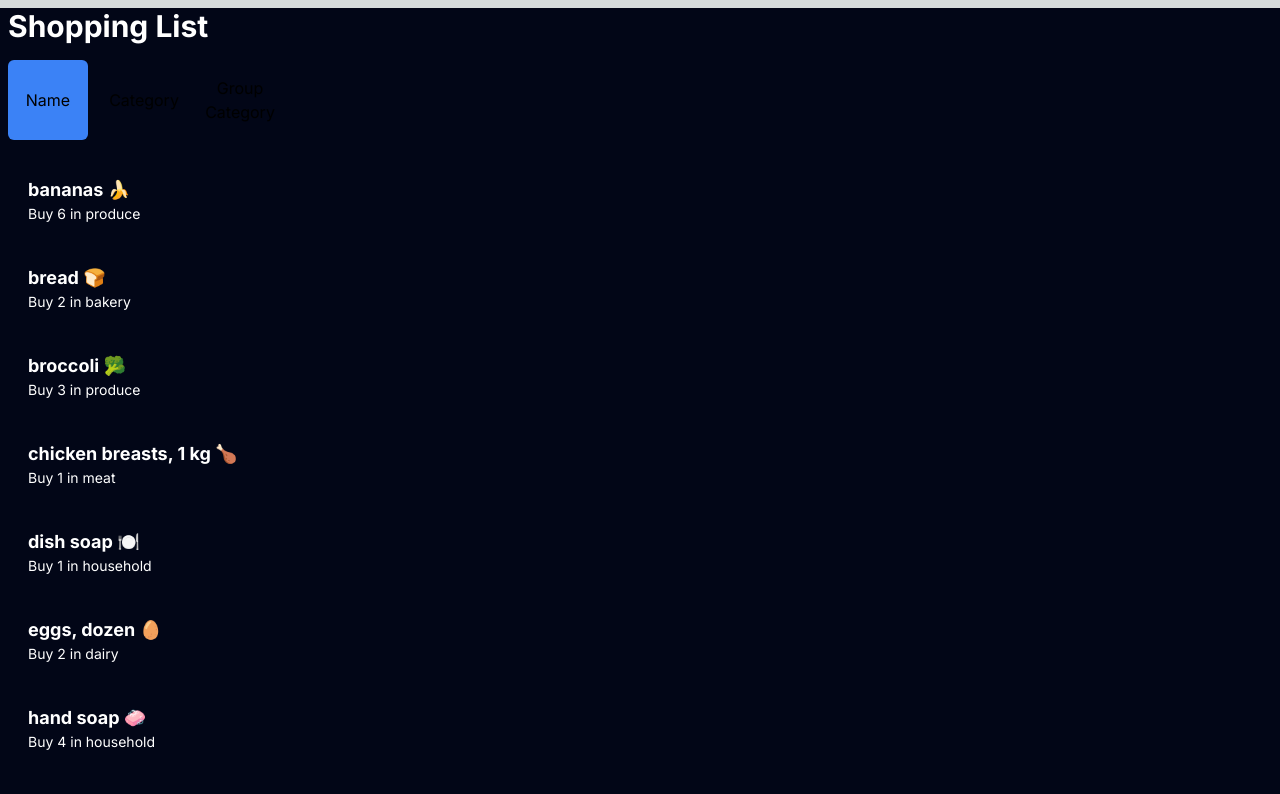
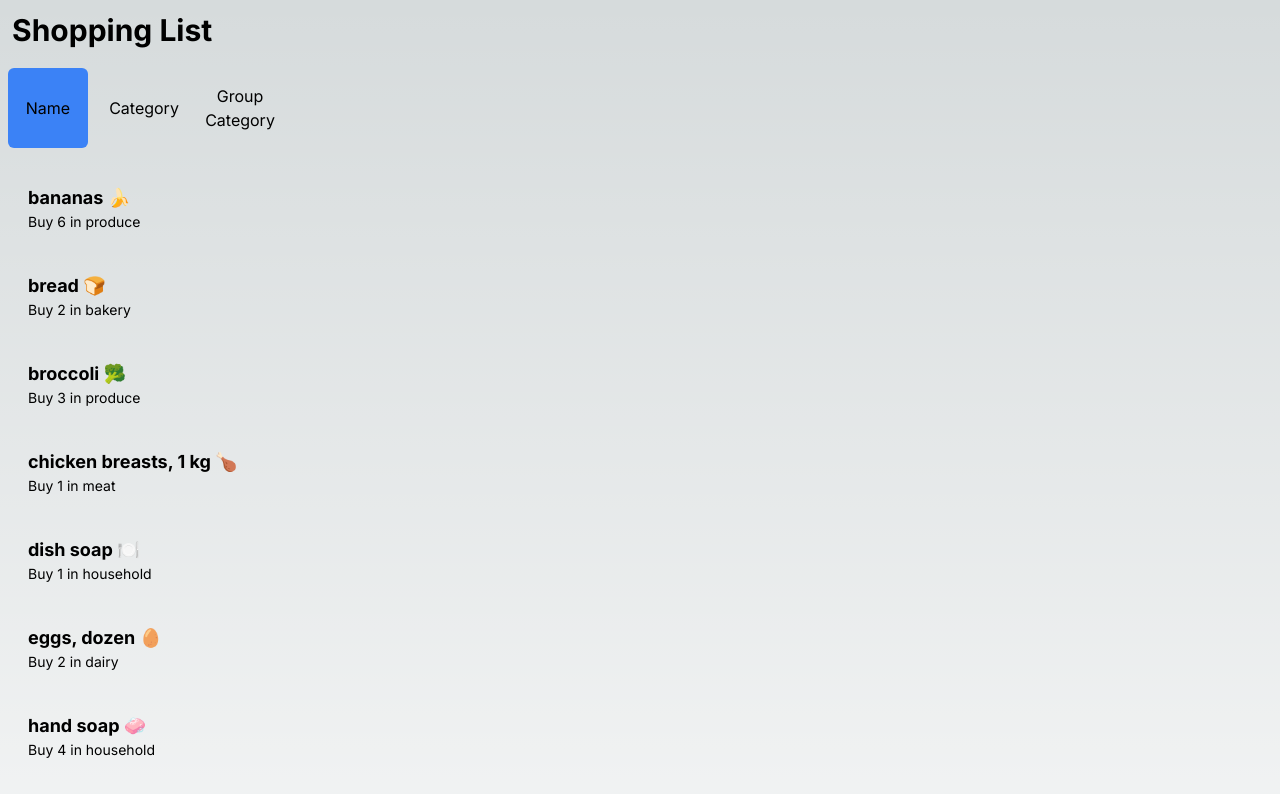
Before and after one commit to Gurleen537/cprg306-assignments, a Next.js app: page /week-5 in a window 1280 px wide. Shown: the top 794 px of the page. Built offline with nearby package versions, Linux system fonts and the light colour scheme.

Commit message:
Update page.js

```diff
--- a/app/week-5/page.js
+++ b/app/week-5/page.js
@@ -1,11 +1,9 @@
 import ItemList from "./item-list";
-
 export default function Page() {
-
   return (
-    <main className="bg-slate-950 text-white">
-    <h1 className="text-3xl m-2 font-bold">Shopping List</h1>
-    <ItemList  />
-     </main>
-     );
+    <div>
+      <h1 className="m-3 text-black font-bold text-3xl ">Shopping List</h1>
+      <ItemList />
+    </div>
+  );
 }
```
